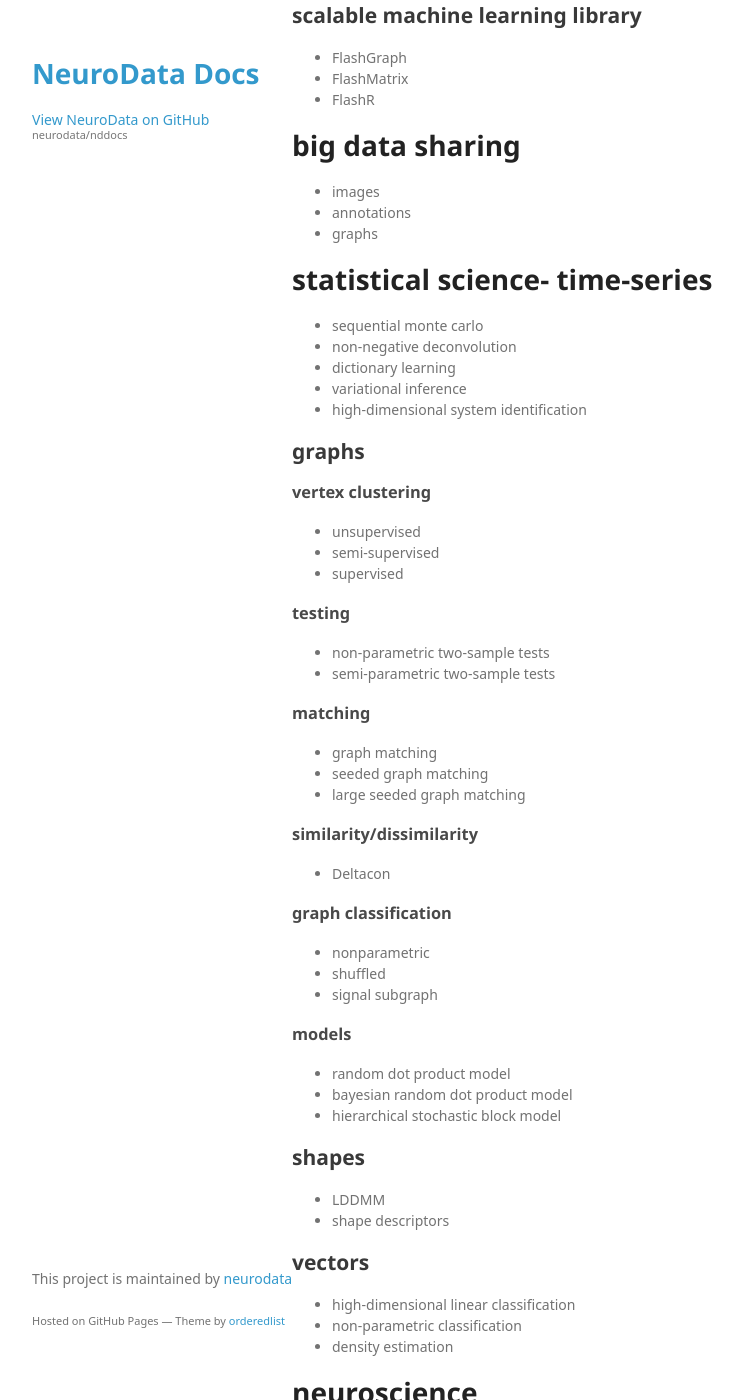
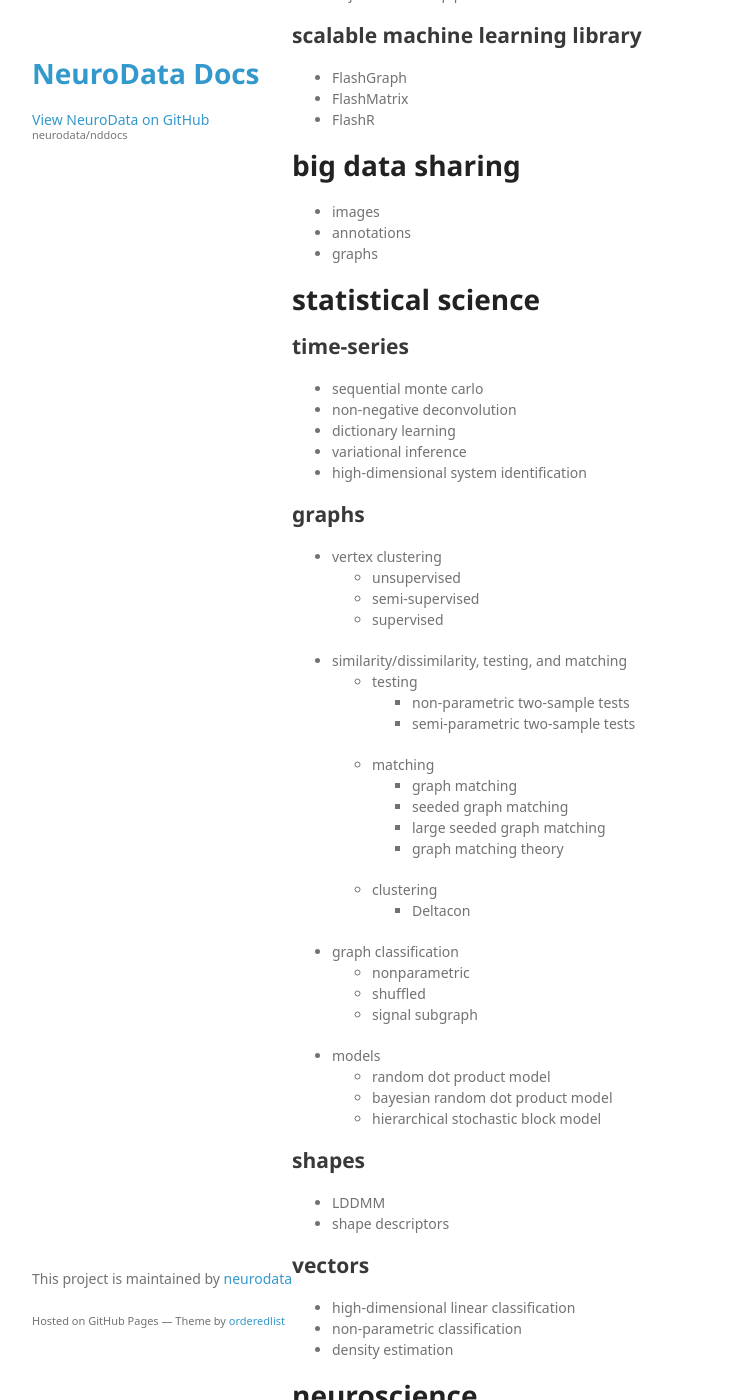
Before and after one commit to neurodata/nddocs-archive, a Jekyll site: the page built from detailed_outline.md, in a window 1280 px wide and 1400 px high, scrolled down 713 px. Shown: the whole window, without its empty margins (178-921 px from the left). Built offline with Jekyll 4.4.1, drawn with Linux system fonts in a browser that asks for light colours; some web fonts are replaced; some of the changed text lies outside the part shown.

Commit message:
updated detailed outline

```diff
--- a/detailed_outline.md
+++ b/detailed_outline.md
@@ -5,38 +5,40 @@ layout: default- --
 # computer science
 
 ## petascale data management
--  image databases
--  graph databases
--  content distribution networks
--  MATLAB API
--  Python API
--  Laboratory Information Management System
--  Hardware configuration
+- image databases
+- graph databases
+- utilities
+	- content distribution networks
+	- MATLAB & Python APIs
+	- Laboratory Information Management System
+- hardware configuration
 
 ## interactive visualizations
--  images
--  graphs
--  vectors
+- images
+- graphs
+- vectors
 
 ## streaming image processing
--  2D stitching color correction
--  3D histogram normalization
+- 2D stitching color correction
+- 3D histogram normalization
 
 ## distribution machine vision
--  graph inference
--  object detection pipelines
+- graph inference
+- object detection pipelines
 
 ## scalable machine learning library
--  FlashGraph
--  FlashMatrix
--  FlashR
+- FlashGraph
+- FlashMatrix
+- FlashR
 
 # big data sharing
--  images
--  annotations
--  graphs
+- images
+- annotations
+- graphs
 
-# statistical science-  time-series
+# statistical science
+
+## time-series
 - sequential monte carlo
 - non-negative deconvolution
 - dictionary learning
@@ -45,55 +47,53 @@ layout: default- --
 
 ## graphs
 
-###  vertex clustering
-- unsupervised
-- semi-supervised
-- supervised
-
-###  testing
-- non-parametric two-sample tests
-- semi-parametric two-sample tests
-
-###  matching
-- graph matching
-- seeded graph matching
-- large seeded graph matching
-
-###  similarity/dissimilarity
-- Deltacon
-
-###  graph classification
-- nonparametric
-- shuffled
-- signal subgraph
-
-###  models
-- random dot product model
-- bayesian random dot product model
-- hierarchical stochastic block model
+- vertex clustering
+	- unsupervised
+	- semi-supervised
+	- supervised
+- similarity/dissimilarity, testing, and matching
+	- testing
+		- non-parametric two-sample tests
+		- semi-parametric two-sample tests
+	- matching
+		- graph matching
+		- seeded graph matching
+		- large seeded graph matching
+		- graph matching theory
+	- clustering
+		- Deltacon
+- graph classification
+	- nonparametric
+	- shuffled
+	- signal subgraph
+- models
+	- random dot product model
+	- bayesian random dot product model
+	- hierarchical stochastic block model
 
 ## shapes
--  LDDMM
--  shape descriptors
+- LDDMM
+- shape descriptors
 
 ## vectors
--  high-dimensional linear classification
--  non-parametric classification
--  density estimation
+- high-dimensional linear classification
+- non-parametric classification
+- density estimation
 
 # neuroscience
 
 ## anatomy
--  kasthuri15
--  kharris15
--  weiler14
+- kasthuri15
+- kharris15
+- weiler14
+- lee16
 
 ## physiology
--  hofer11
+- hofer11
 
 ## systems
--  ms lesion detection
--  behavioromics
+- ms lesion detection
+- behavioromics
 
 ## connectome coding
--  sex coding
+- sex coding
```
